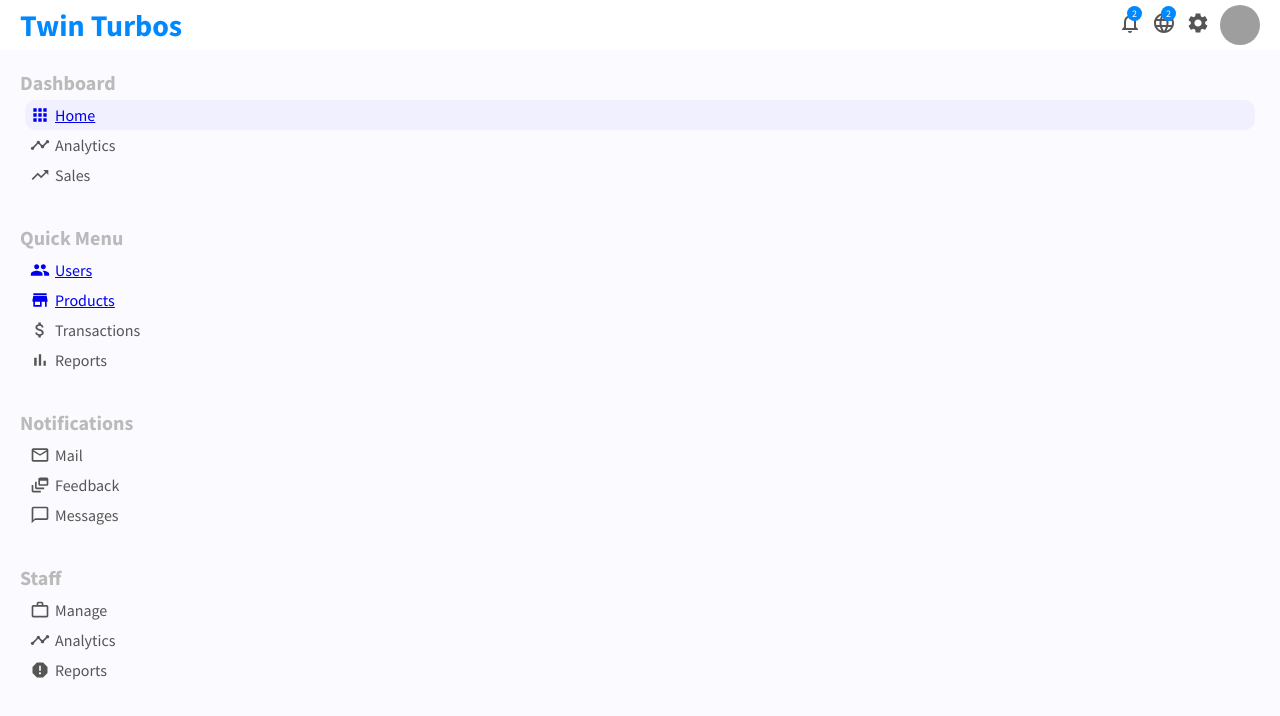
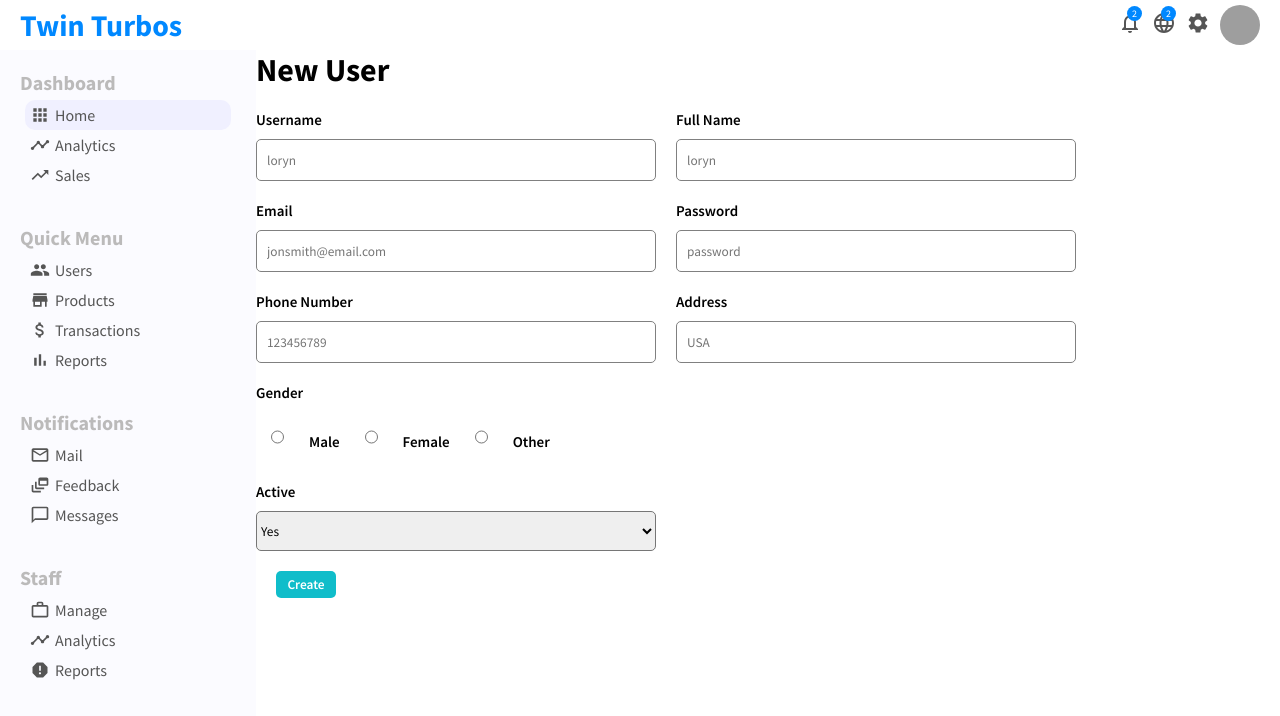
Before and after one commit to lhaykus/React-Jdm-website, a React (Create React App) app in the folder admin/: page /#/newProduct in a window 1280 px wide. Shown: the top 716 px of the page. Built offline with nearby package versions, Linux system fonts and the light colour scheme; grey boxes are pictures that could not be loaded.

Commit message:
added create user on userlist and now crateing product list

```diff
--- a/admin/src/App.css
+++ b/admin/src/App.css
@@ -1,3 +1,8 @@
 .container {
     display: flex;
 }
+
+.link {
+    text-decoration: none;
+    color: inherit;
+}
--- a/admin/src/App.js
+++ b/admin/src/App.js
@@ -7,6 +7,7 @@ import {HashRouter as Router, Routes, Route, Redirect,} from "react-router-dom";
 import UserList from './pages/userList/UserList';
 import User from './pages/user/User';
 import NewUser from './pages/newUser/NewUser';
+import ProductList from './pages/productList/ProductList';
 
 
 
@@ -22,6 +23,9 @@ const App = () => {
             <Route exact path="/users" element = {<UserList />}/>
             <Route exact path="/user/:userId" element = {<User />}/>
             <Route exact path="/newUser" element = {<NewUser />}/>
+            <Route exact path="/products" element = {<ProductList />}/>
+            <Route exact path="/products/:productsId" element = {<User />}/>
+            <Route exact path="/newProduct" element = {<NewUser />}/>
           </Routes>
         </div>
       </Router>
--- a/admin/src/pages/newUser/newUser.css
+++ b/admin/src/pages/newUser/newUser.css
@@ -49,7 +49,7 @@
     margin: 20px;
     padding: 5px;
     cursor: pointer;
-    background-color: rgb(14, 214, 228);
+    background-color: rgb(16, 189, 202);
     color: white;
     font-weight: 600;
 }
--- /dev/null
+++ b/admin/src/pages/productList/ProductList.jsx
@@ -0,0 +1,12 @@
+import React from 'react';
+import './productList.css';
+
+const ProductList = () => {
+  return (
+    <div className='product-list'>
+
+    </div>
+  )
+}
+
+export default ProductList;
--- /dev/null
+++ b/admin/src/pages/productList/productList.css
@@ -0,0 +1,3 @@
+.product-list {
+    flex: 4;
+}
--- a/admin/src/pages/userList/UserList.jsx
+++ b/admin/src/pages/userList/UserList.jsx
@@ -69,6 +69,7 @@ const UserList = () => {
 
 
   return (
+
     <div className='user-list'>
       <DataGrid
         rows={data}
@@ -77,7 +78,11 @@ const UserList = () => {
         checkboxSelection
         disableSelectionOnClick
       />
+      <Link to='/newUser'>
+      <button className="create-user-btn">Create New User</button>
+      </Link>
     </div>
+
   )
 }
 
--- a/admin/src/pages/userList/userList.css
+++ b/admin/src/pages/userList/userList.css
@@ -20,3 +20,16 @@
     color: red;
     cursor: pointer;
 }
+
+.create-user-btn {
+    border-radius: 5px;
+    width: 150px;
+    height: 60px;
+    border: none;
+    margin: 20px;
+    padding: 5px;
+    cursor: pointer;
+    background-color: rgb(16, 189, 202);
+    color: white;
+    font-weight: 600;
+}
```
Also changed, not shown: admin/src/components/sidebar/sidebar.css (line endings or trailing spaces). Lines whose indentation alone changed are shown as unchanged.
